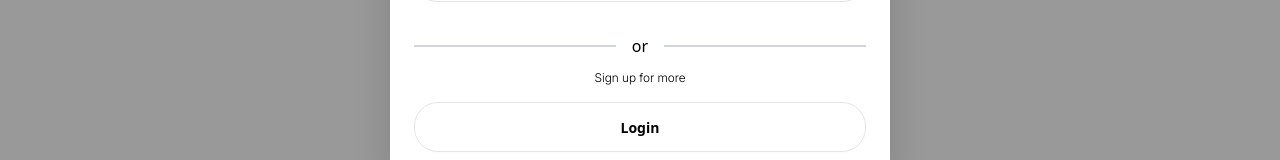
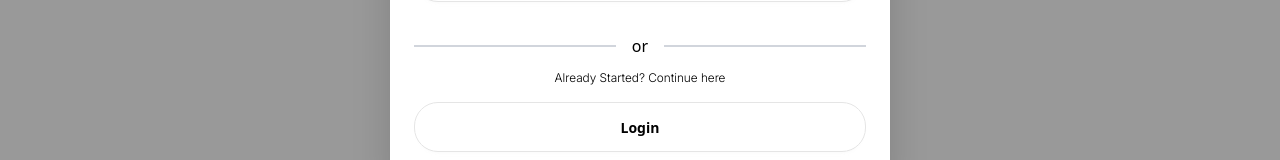
Before and after one commit to Kishan-k2004/Bloggify, a React (Vite) app: page / in a window 1280 px wide. Both pictures are taken after a click on the link "Get Started". Shown: the part 459-619 px from the top of the page. Built offline with nearby package versions, Linux system fonts and the light colour scheme.

Commit message:
feat: update ModelContainer text for clarity and improve user guidance

```diff
--- a/src/components/getstarted/ModelContainer.jsx
+++ b/src/components/getstarted/ModelContainer.jsx
@@ -28,10 +28,12 @@ function ModelContainer() {
   return (
     <>
         <Logo/>
+
         <div className='pl-1 pr-1 sm:pl-15 sm:pr-15'>
             <h1 className="text-3xl text-center font-medium font-Inter-Regular mt-4 text-black dark:text-white">Unlock your space for untold Stories</h1>
         </div>
         <p className='text-center font-InterLight text-xs font-extralight mt-2 mb-5  text-black dark:text-white'>Sign up for more</p>
+
         <div>
         {buttons.map((btn)=>(
             <Button key={btn.name}
@@ -42,7 +44,7 @@ function ModelContainer() {
         ))}
         <div className="divider text-black dark:text-white before:bg-gray-300 dark:before:bg-gray-600 after:bg-gray-300 dark:after:bg-gray-600 ">or</div>
 
-        <p className='text-center font-InterLight text-xs font-extralight mt-1 mb-4  text-black dark:text-white'>Sign up for more</p>
+        <p className='text-center font-InterLight text-xs font-extralight mt-1 mb-4  text-black dark:text-white'>Already Started? Continue here</p>
         {<Button key={Login.name}
         name={Login.name}
             lightThemeColor={Login.lightThemeColor}
```
